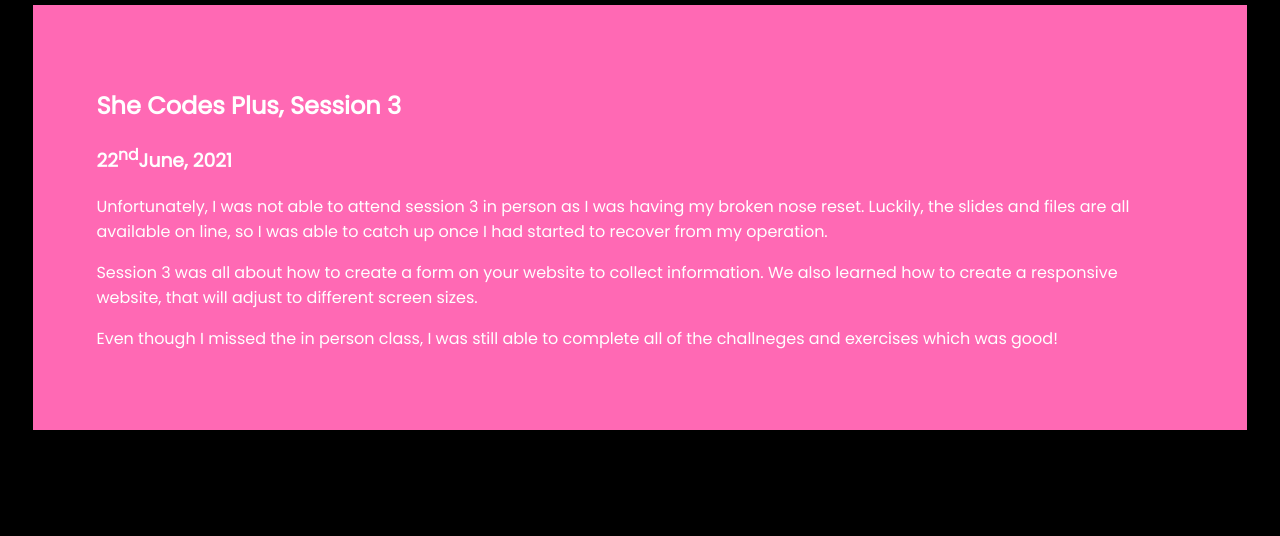
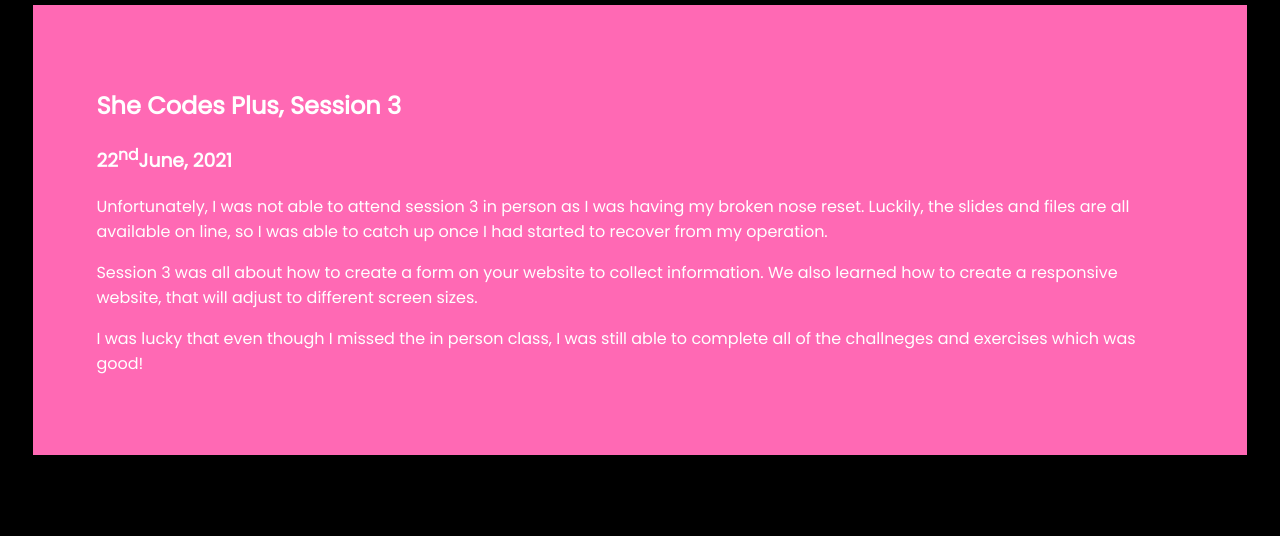
Before and after one commit to shelleybehen/Shelley_Behen_HTML_Portfolio, a plain HTML site: page blog.html in a window 1280 px wide. Shown: the part 184-720 px from the top of the page. Drawn offline with Linux system fonts and the light colour scheme.

Commit message:
Updated blog post

```diff
--- a/blog.html
+++ b/blog.html
@@ -30,7 +30,7 @@
                     started to recover from my operation.</p>
                     <p>Session 3 was all about how to create a form on your website to collect information.
                     We also learned how to create a responsive website, that will adjust to different screen sizes.</p>
-                    <p>Even though I missed the in person class, I was still able to complete all of the challneges and exercises which was good!</p>
+                    <p>I was lucky that even though I missed the in person class, I was still able to complete all of the challneges and exercises which was good!</p>
             </div>
             <div id="column-2" class="column">
                 <h2>She Codes Plus, Session 2</h2>
```
